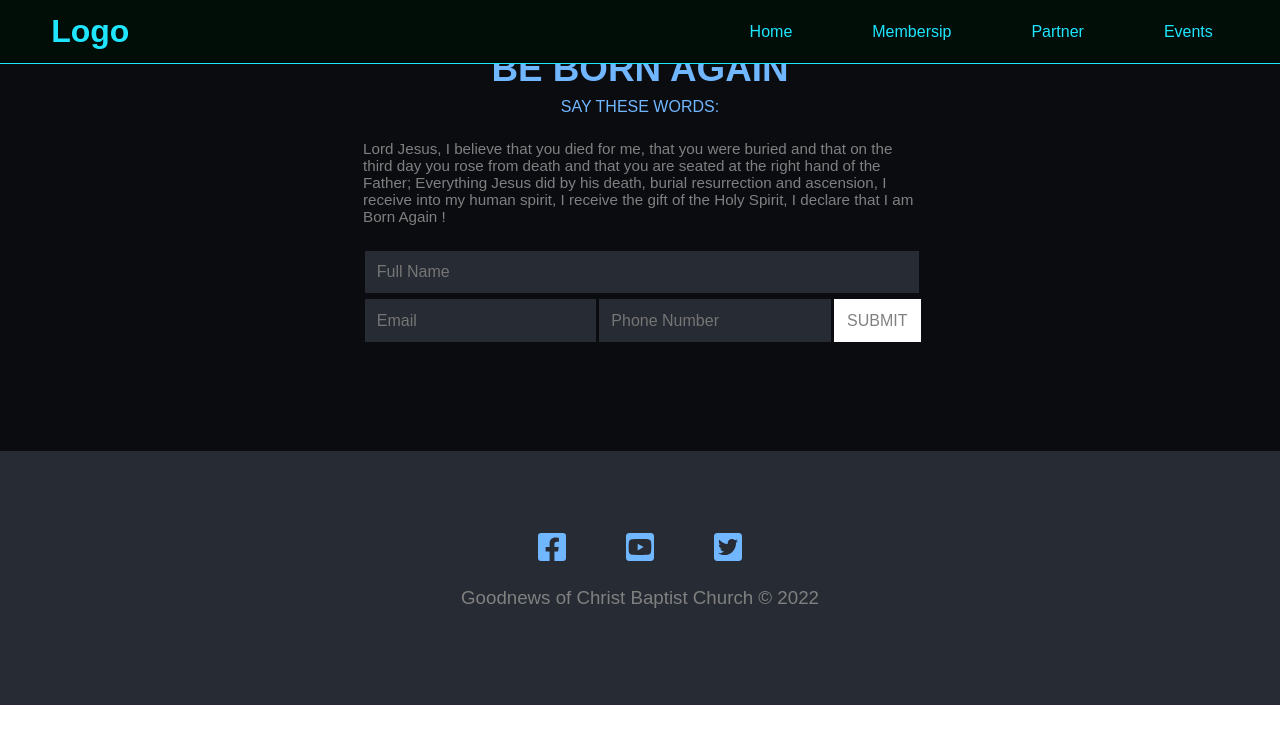
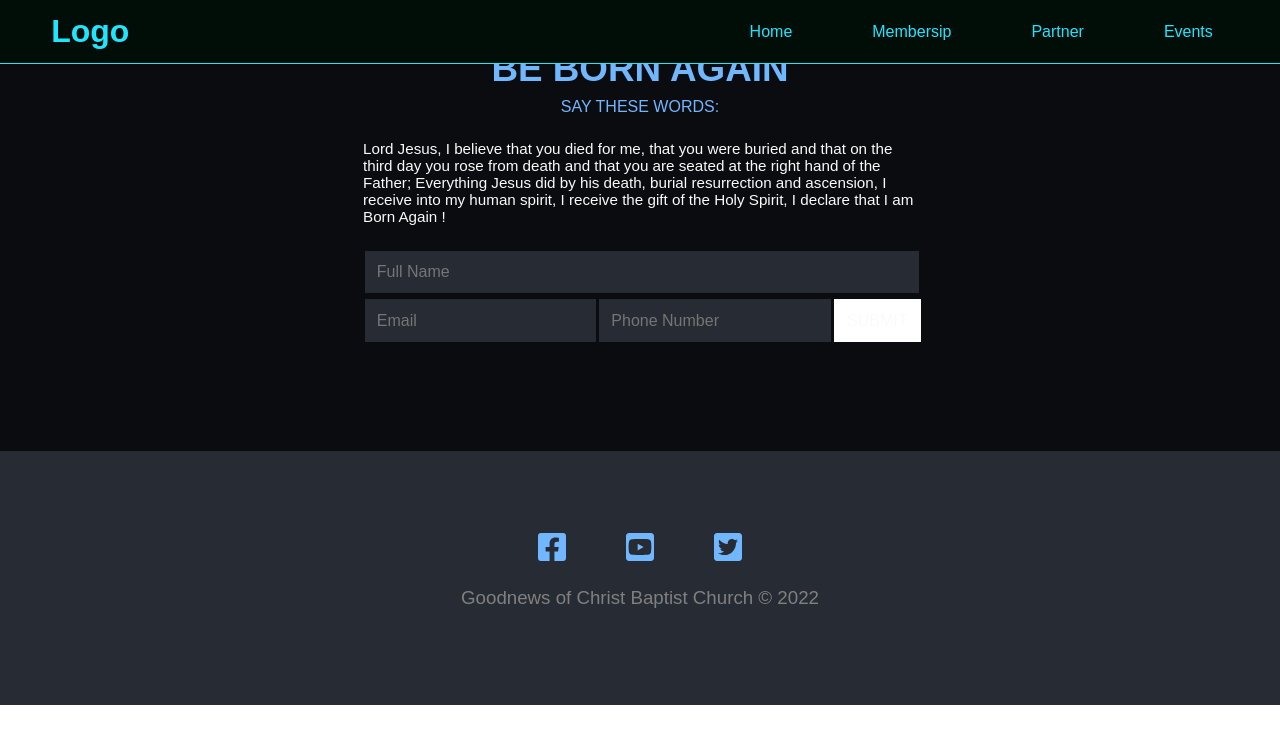
Before and after one commit to Quado2/goodnews, a Next.js app: page /themeConfig in a window 1280 px wide. Shown: the top 744 px of the page. Built offline with nearby package versions, Linux system fonts and the light colour scheme; a web font is replaced by a local one.

Commit message:
set colors

```diff
--- a/pages/themeConfig.tsx
+++ b/pages/themeConfig.tsx
@@ -17,9 +17,10 @@ export const darkTheme = {
   colorBackgroundPrimary: "#0A0C10",
   colorBackgroundSecondary: "#272B33",
   colorTextPrimary: "#71B7FF",
-  colorTextMuted: "#639fdb",
-  colorTextSecondary: "grey",
-  colorButtonPrimary: "#e379f8",
+  colorPrimaryMuted: "#4b7aa8",
+  colorTextSecondary: "#fafafa",
+  colorSecondaryMuted: "#d3d4d4",
+  colorButtonPrimary: "#E5861F",
   colorButtonSecondary: "",
   mobile,
   tablet,
```
Also changed, not shown: components/Landing/Landing.js (+3 -8 lines).
